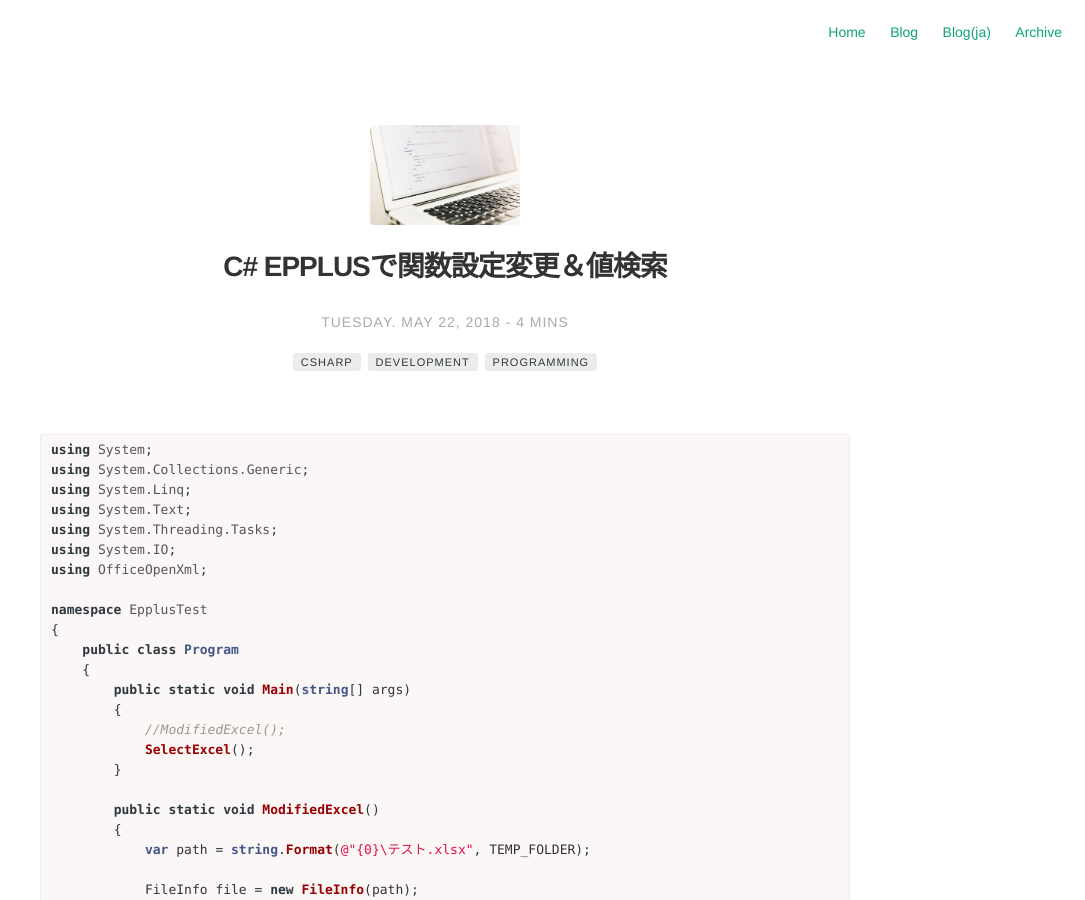
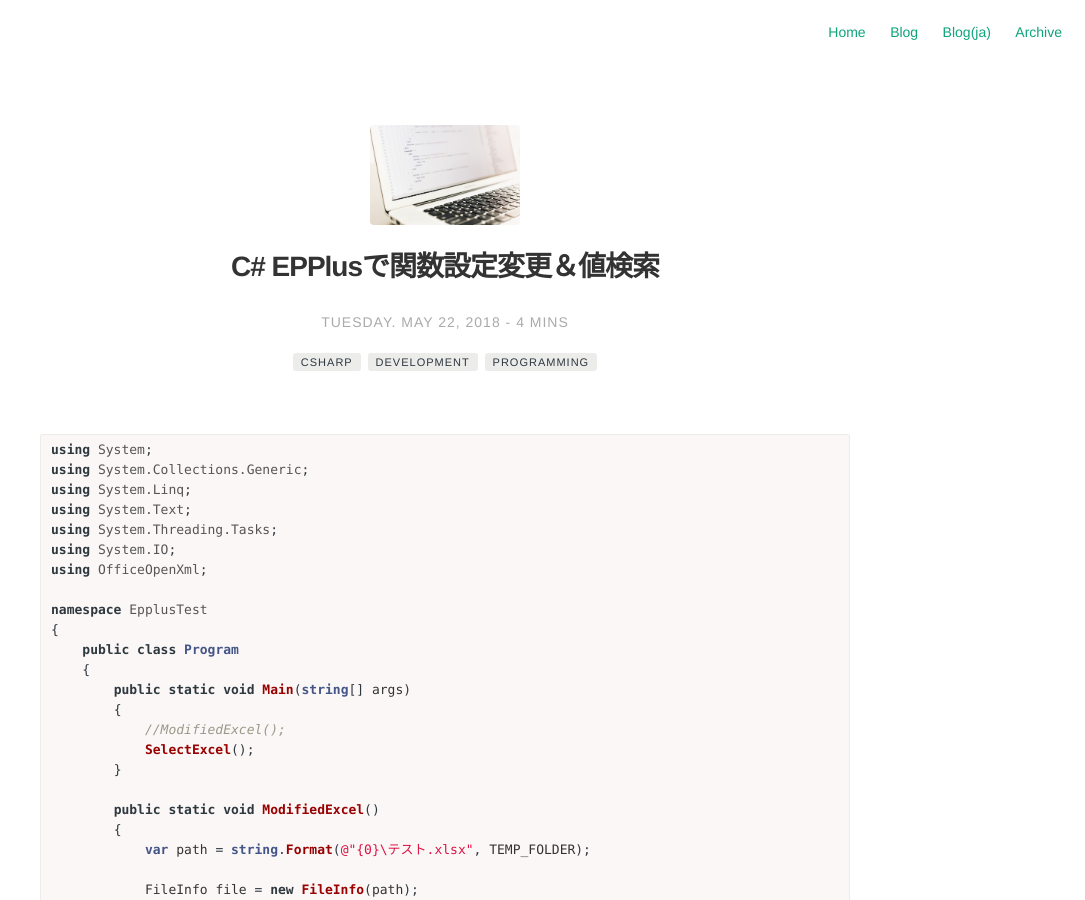
Before and after one commit to Pie001/pie001.github.io, a Jekyll site: the page built from _posts/2018-05-22-001.ja.md, in a window 1280 px wide and 900 px high. Shown: the whole window, without its empty margins (195-1280 px from the left). Built offline with Jekyll 4.4.1, drawn with Linux system fonts in a browser that asks for light colours; comment, search, counter and statistics services are not loaded.

Commit message:
Update 2018-05-22-001.ja.md

```diff
--- a/_posts/2018-05-22-001.ja.md
+++ b/_posts/2018-05-22-001.ja.md
@@ -1,5 +1,5 @@
 ---
-title: C# EPPLUSで関数設定変更＆値検索
+title: C# EPPlusで関数設定変更＆値検索
 layout: post
 date: 2018-05-22 19:00
 image: /assets/images/post_header.jpg
@@ -12,7 +12,7 @@ tag:
 - programming
 category: blog-ja
 author: pie
-description: C# EPPLUSで関数設定変更＆値検索
+description: C# EPPlusで関数設定変更＆値検索
 ---
 
 
```
